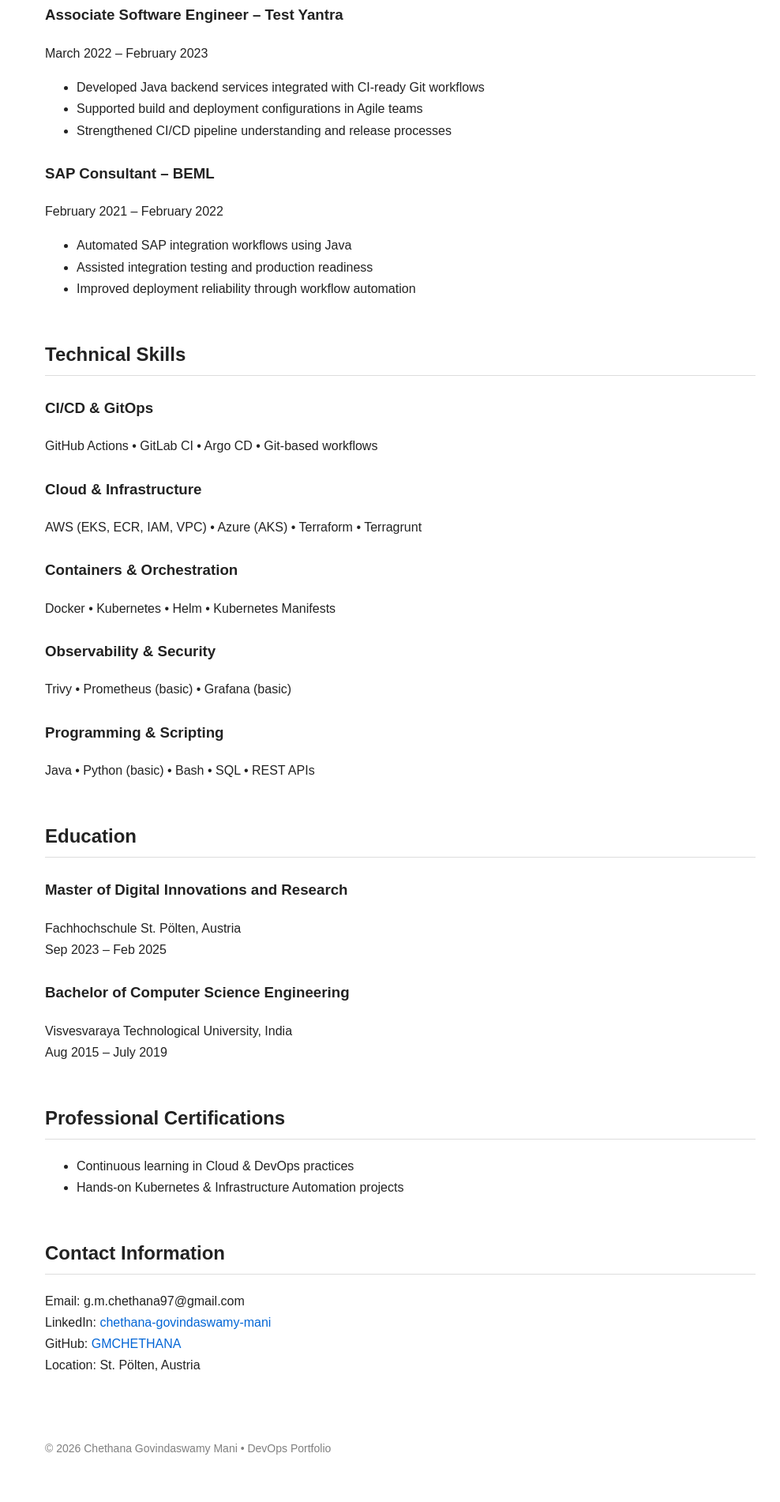
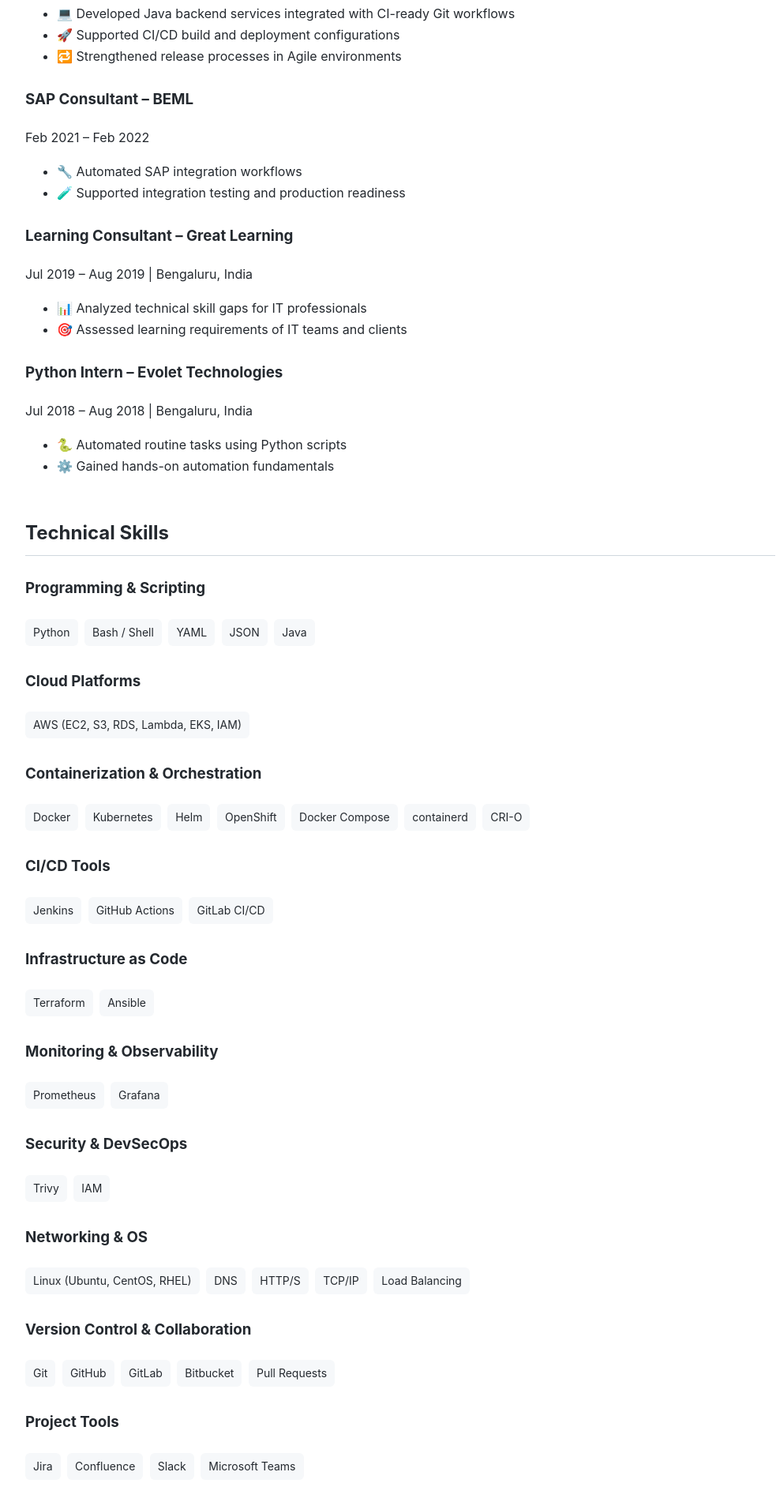
Before and after one commit to GMCHETHANA/GMCHETHANA.github.io, a plain HTML site: page index.html in a window 1280 px wide. Shown: the part 890-2792 px from the top of the page at 79% size, without its empty margins (133-1121 px from the left). Drawn offline with Linux system fonts and the light colour scheme.

Commit message:
Refactor index.html with style and content updates
Updated styles and content in index.html, including font family, color adjustments, and improved layout elements. Enhanced the presentation of career and education sections with additional formatting and icons.

```diff
--- a/index.html
+++ b/index.html
@@ -7,40 +7,67 @@
 
 <style>
 body {
-    font-family: Arial, sans-serif;
-    max-width: 900px;
+    font-family: -apple-system, BlinkMacSystemFont, "Segoe UI", Helvetica, Arial, sans-serif;
+    max-width: 950px;
     margin: 40px auto;
     padding: 0 20px;
     line-height: 1.7;
     background-color: #ffffff;
-    color: #222;
+    color: #24292f;
+}
+
+.header {
+    display: flex;
+    justify-content: space-between;
+    align-items: center;
+}
+
+.profile-img img {
+    width: 140px;
+    height: 140px;
+    border-radius: 50%;
+    object-fit: cover;
+    border: 1px solid #d0d7de;
 }
 
 h1 { margin-bottom: 5px; }
-h2 { margin-top: 50px; border-bottom: 1px solid #ddd; padding-bottom: 5px; }
+h2 { margin-top: 50px; border-bottom: 1px solid #d0d7de; padding-bottom: 8px; }
 h3 { margin-top: 25px; }
 
-a { color: #0366d6; text-decoration: none; }
+a { color: #0969da; text-decoration: none; }
 a:hover { text-decoration: underline; }
 
-.section-note {
-    color: gray;
+.badge {
+    display: inline-block;
+    background: #f6f8fa;
+    padding: 5px 10px;
+    border-radius: 6px;
+    margin: 4px 4px 4px 0;
     font-size: 14px;
 }
 
 .footer {
     margin-top: 80px;
     font-size: 14px;
-    color: gray;
+    color: #57606a;
+    text-align: center;
 }
 </style>
 </head>
 
 <body>
 
+<div class="header">
+<div>
 <h1>Chethana Govindaswamy Mani</h1>
-<h3>Chethana Govindaswamy Mani - DevOps Engineer</h3>
+<h3>DevOps Engineer</h3>
 <p><strong>@GMCHETHANA</strong></p>
+</div>
+
+<div class="profile-img">
+<img src="chethana-profile.png" alt="Chethana Govindaswamy Mani">
+</div>
+</div>
 
 <p>
 DevOps-focused engineer with hands-on experience in CI/CD automation, Infrastructure as Code, Kubernetes, and GitOps workflows across AWS and Azure.
@@ -48,86 +75,146 @@
 </p>
 
 <p>
-St. Pölten, Austria<br>
-g.m.chethana97@gmail.com<br>
-3+ years of professional experience
+📍 St. Pölten, Austria<br>
+📧 g.m.chethana97@gmail.com<br>
+💼 3+ years of professional experience<br>
+🔗 <a href="https://www.linkedin.com/in/chethana-govindaswamy-mani-5b6450163">LinkedIn</a> |
+🐙 <a href="https://github.com/GMCHETHANA">GitHub</a>
 </p>
 
-<p>
-<a href="resume.pdf">Resume</a><br>
-<a href="#career">Career</a><br>
-<a href="#skills">Skills</a><br>
-<a href="#education">Education</a><br>
-<a href="#contact">Contact.md</a><br>
-<a href="https://github.com/GMCHETHANA">README.md</a>
-</p>
+<hr>
 
-<h2 id="career">Chethana Govindaswamy Mani - Career Changelog</h2>
+<h2>Career Journey</h2>
 
 <h3>Associate – AmberStudent</h3>
-<p>March 2023 – July 2023</p>
+<p>Mar 2023 – Jul 2023</p>
 <ul>
-<li> Identified automation opportunities in Linux-based operational workflows</li>
-<li> Improved incident documentation and cross-team knowledge sharing</li>
-<li> Reduced manual intervention in recurring support tasks</li>
+<li>⚙️ Identified automation opportunities in Linux-based workflows</li>
+<li>📄 Improved incident documentation & cross-team knowledge sharing</li>
+<li>🔄 Reduced manual intervention in recurring operational tasks</li>
 </ul>
 
 <h3>Associate Software Engineer – Test Yantra</h3>
-<p>March 2022 – February 2023</p>
+<p>Mar 2022 – Feb 2023</p>
 <ul>
-<li> Developed Java backend services integrated with CI-ready Git workflows</li>
-<li> Supported build and deployment configurations in Agile teams</li>
-<li> Strengthened CI/CD pipeline understanding and release processes</li>
+<li>💻 Developed Java backend services integrated with CI-ready Git workflows</li>
+<li>🚀 Supported CI/CD build and deployment configurations</li>
+<li>🔁 Strengthened release processes in Agile environments</li>
 </ul>
 
 <h3>SAP Consultant – BEML</h3>
-<p>February 2021 – February 2022</p>
+<p>Feb 2021 – Feb 2022</p>
 <ul>
-<li> Automated SAP integration workflows using Java</li>
-<li> Assisted integration testing and production readiness</li>
-<li> Improved deployment reliability through workflow automation</li>
+<li>🔧 Automated SAP integration workflows</li>
+<li>🧪 Supported integration testing and production readiness</li>
 </ul>
 
-<h2 id="skills">Technical Skills</h2>
+<h3>Learning Consultant – Great Learning</h3>
+<p>Jul 2019 – Aug 2019 | Bengaluru, India</p>
+<ul>
+<li>📊 Analyzed technical skill gaps for IT professionals</li>
+<li>🎯 Assessed learning requirements of IT teams and clients</li>
+</ul>
 
-<h3>CI/CD & GitOps</h3>
-<p>GitHub Actions • GitLab CI • Argo CD • Git-based workflows</p>
+<h3>Python Intern – Evolet Technologies</h3>
+<p>Jul 2018 – Aug 2018 | Bengaluru, India</p>
+<ul>
+<li>🐍 Automated routine tasks using Python scripts</li>
+<li>⚙️ Gained hands-on automation fundamentals</li>
+</ul>
 
-<h3>Cloud & Infrastructure</h3>
-<p>AWS (EKS, ECR, IAM, VPC) • Azure (AKS) • Terraform • Terragrunt</p>
-
-<h3>Containers & Orchestration</h3>
-<p>Docker • Kubernetes • Helm • Kubernetes Manifests</p>
-
-<h3>Observability & Security</h3>
-<p>Trivy • Prometheus (basic) • Grafana (basic)</p>
+<h2>Technical Skills</h2>
 
 <h3>Programming & Scripting</h3>
-<p>Java • Python (basic) • Bash • SQL • REST APIs</p>
+<div>
+<span class="badge">Python</span>
+<span class="badge">Bash / Shell</span>
+<span class="badge">YAML</span>
+<span class="badge">JSON</span>
+<span class="badge">Java</span>
+</div>
 
-<h2 id="education">Education</h2>
+<h3>Cloud Platforms</h3>
+<div>
+<span class="badge">AWS (EC2, S3, RDS, Lambda, EKS, IAM)</span>
+</div>
 
-<h3>Master of Digital Innovations and Research</h3>
-<p>Fachhochschule St. Pölten, Austria<br>
-Sep 2023 – Feb 2025</p>
+<h3>Containerization & Orchestration</h3>
+<div>
+<span class="badge">Docker</span>
+<span class="badge">Kubernetes</span>
+<span class="badge">Helm</span>
+<span class="badge">OpenShift</span>
+<span class="badge">Docker Compose</span>
+<span class="badge">containerd</span>
+<span class="badge">CRI-O</span>
+</div>
 
-<h3>Bachelor of Computer Science Engineering</h3>
-<p>Visvesvaraya Technological University, India<br>
-Aug 2015 – July 2019</p>
+<h3>CI/CD Tools</h3>
+<div>
+<span class="badge">Jenkins</span>
+<span class="badge">GitHub Actions</span>
+<span class="badge">GitLab CI/CD</span>
+</div>
 
-<h2>Professional Certifications</h2>
+<h3>Infrastructure as Code</h3>
+<div>
+<span class="badge">Terraform</span>
+<span class="badge">Ansible</span>
+</div>
+
+<h3>Monitoring & Observability</h3>
+<div>
+<span class="badge">Prometheus</span>
+<span class="badge">Grafana</span>
+</div>
+
+<h3>Security & DevSecOps</h3>
+<div>
+<span class="badge">Trivy</span>
+<span class="badge">IAM</span>
+</div>
+
+<h3>Networking & OS</h3>
+<div>
+<span class="badge">Linux (Ubuntu, CentOS, RHEL)</span>
+<span class="badge">DNS</span>
+<span class="badge">HTTP/S</span>
+<span class="badge">TCP/IP</span>
+<span class="badge">Load Balancing</span>
+</div>
+
+<h3>Version Control & Collaboration</h3>
+<div>
+<span class="badge">Git</span>
+<span class="badge">GitHub</span>
+<span class="badge">GitLab</span>
+<span class="badge">Bitbucket</span>
+<span class="badge">Pull Requests</span>
+</div>
+
+<h3>Project Tools</h3>
+<div>
+<span class="badge">Jira</span>
+<span class="badge">Confluence</span>
+<span class="badge">Slack</span>
+<span class="badge">Microsoft Teams</span>
+</div>
+
+<h2>Certifications</h2>
 <ul>
-<li> Continuous learning in Cloud & DevOps practices</li>
-<li> Hands-on Kubernetes & Infrastructure Automation projects</li>
+<li><strong>Simplilearn – Kali Linux Basics Certification</strong> (Issued Oct 2025)</li>
+<li><strong>Cisco Networking Academy – CCNA Routing & Switching</strong> (Issued Jan 2019)</li>
+<li><strong>Intellipaat – Foundations of DevOps</strong> (Issued Oct 2025 | Credential ID: 31679-1655-293303)</li>
 </ul>
 
-<h2 id="contact">Contact Information</h2>
-<p>
-Email: g.m.chethana97@gmail.com<br>
-LinkedIn: <a href="https://www.linkedin.com/in/chethana-govindaswamy-mani-5b6450163">chethana-govindaswamy-mani</a><br>
-GitHub: <a href="https://github.com/GMCHETHANA">GMCHETHANA</a><br>
-Location: St. Pölten, Austria
-</p>
+<h2>Education</h2>
+
+<p><strong>Master of Digital Innovations and Research</strong><br>
+Fachhochschule St. Pölten (2023 – 2025)</p>
+
+<p><strong>Bachelor of Computer Science Engineering</strong><br>
+Visvesvaraya Technological University (2015 – 2019)</p>
 
 <div class="footer">
 © 2026 Chethana Govindaswamy Mani • DevOps Portfolio
```
